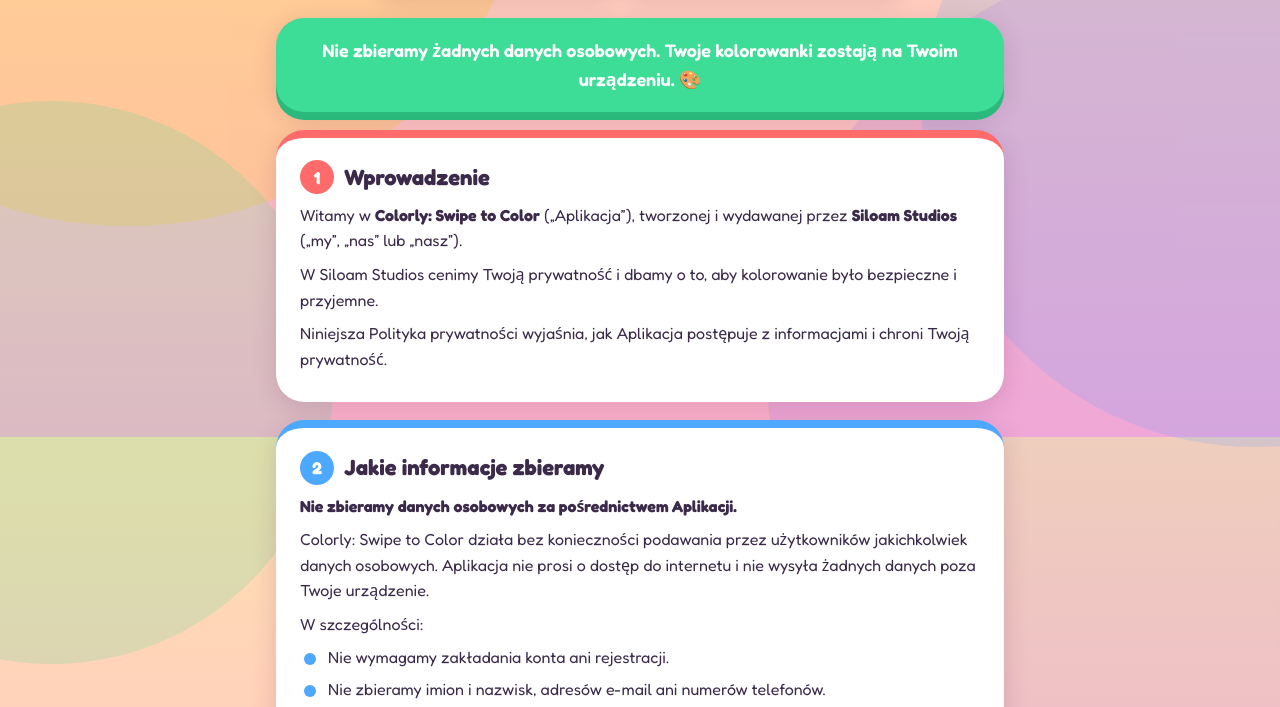
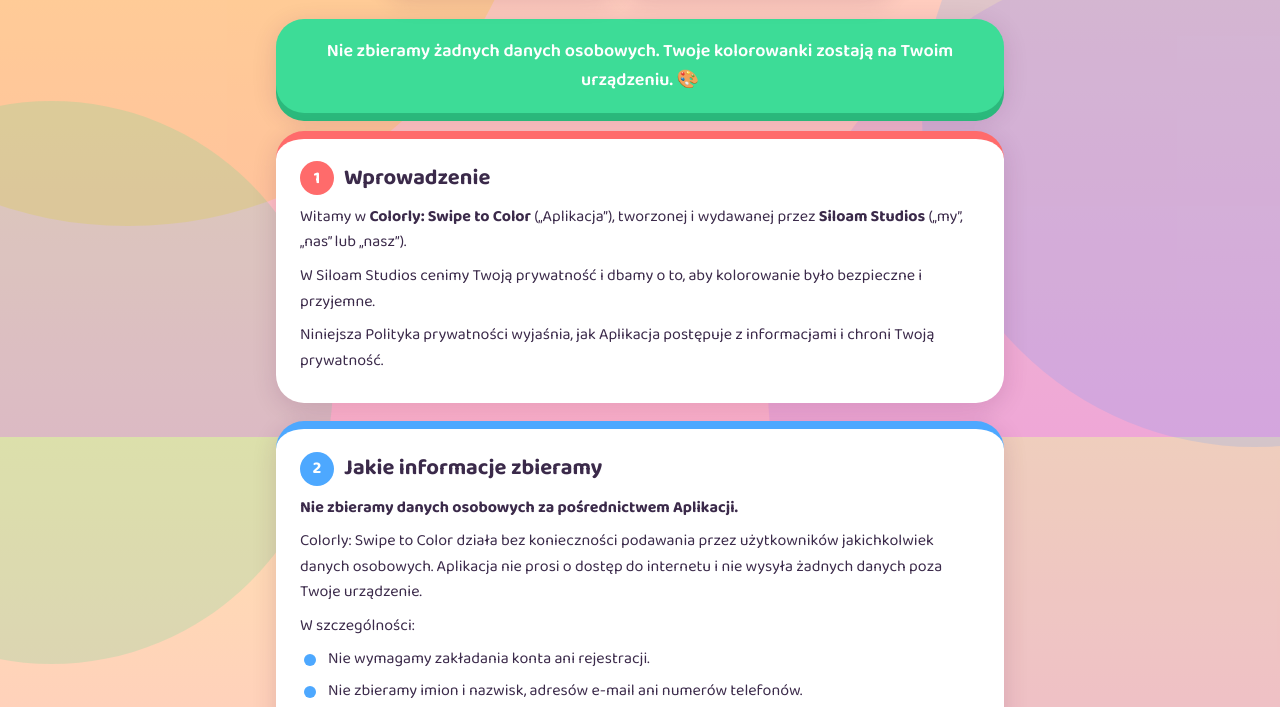
Before and after one commit to Siloam-Studios/legal, a plain HTML site: page colorly/privacy/pl/index.html in a window 1280 px wide. Shown: the part 363-1070 px from the top of the page. Drawn offline with Linux system fonts and the light colour scheme.

Commit message:
Colorly privacy (PL): use Baloo 2 font, Fredoka lacks Polish letters

```diff
--- a/colorly/privacy/pl/index.html
+++ b/colorly/privacy/pl/index.html
@@ -15,7 +15,7 @@
 <link rel="icon" type="image/png" href="/colorly/privacy/icon.png">
 <link rel="preconnect" href="https://fonts.googleapis.com">
 <link rel="preconnect" href="https://fonts.gstatic.com" crossorigin>
-<link href="https://fonts.googleapis.com/css2?family=Fredoka:wght@400;500;600;700&display=swap" rel="stylesheet">
+<link href="https://fonts.googleapis.com/css2?family=Baloo+2:wght@400;500;600;700&display=swap" rel="stylesheet">
 <link rel="stylesheet" href="/colorly/privacy/style.css">
 </head>
 <body>
--- a/colorly/privacy/style.css
+++ b/colorly/privacy/style.css
@@ -60,3 +60,5 @@ footer { text-align: center; font-size: 14px; color: var(--muted); margin-top: 2
 }
 .langs a[aria-current] { background: var(--coral); color: #fff; font-weight: 600; }
 .note { font-size: 13px; margin-top: 6px; }
+/* Fredoka has no Polish letters (ą, ę, ś, ż...): Polish page uses Baloo 2 */
+html:lang(pl) body { font-family: "Baloo 2", system-ui, sans-serif; }
```
